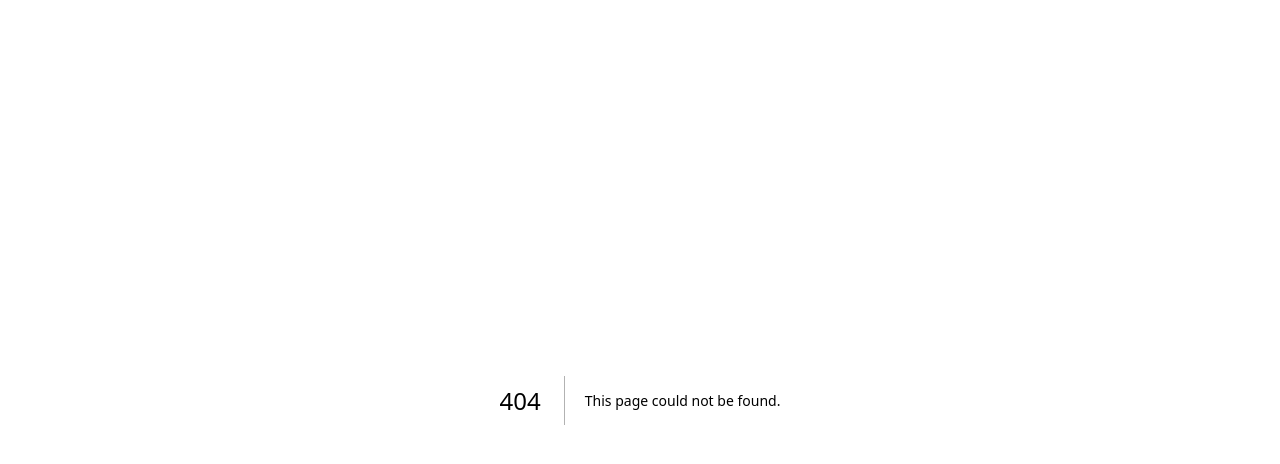
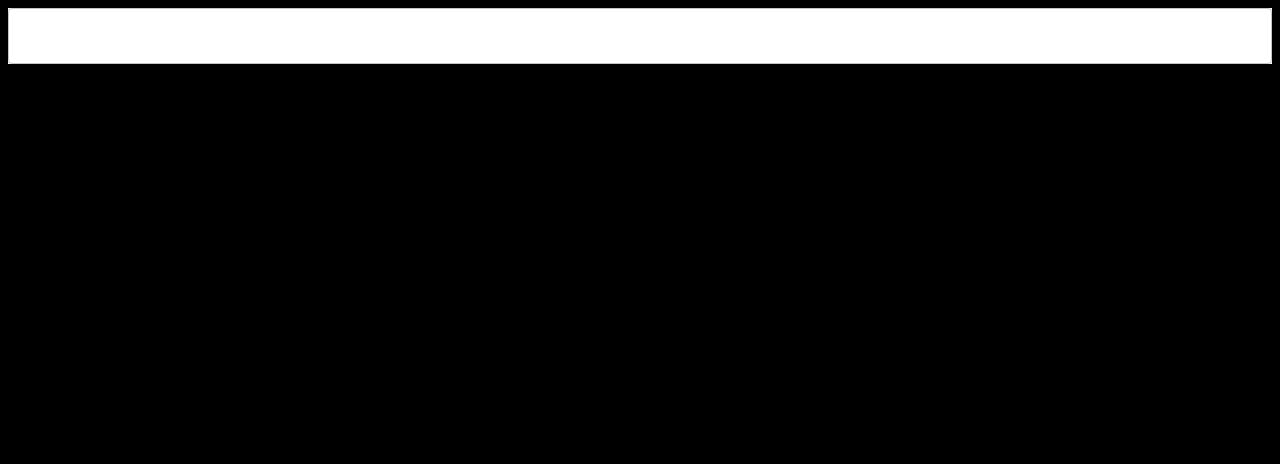
Before and after one commit to Minhminle/MovieApp_Group2, a Next.js app: page /detail/Find in a window 1280 px wide. Before the commit this address had no page. Shown: the top 464 px of the page. Built offline with nearby package versions, Linux system fonts and the light colour scheme.

Commit message:
Add Find

```diff
--- /dev/null
+++ b/pages/detail/Find.tsx
@@ -0,0 +1,67 @@
+import { Box, Button, Chip, Stack, Typography, TextField } from "@mui/material";
+import React, { useState } from "react";
+import { useRouter } from "next/router";
+import useSWR from "swr";
+import axios from "axios";
+import { MovieList } from "@/models/Movie";
+import { ReactElement } from "react";
+
+const Find = () => {
+  const router = useRouter();
+  const [searchQuery, setSearchQuery] = useState("");
+
+  const fetcher = (url: string) =>
+    axios.get(url).then((response) => response.data);
+
+  const { data, isLoading, error } = useSWR<MovieList>(
+    searchQuery ? `/search/movie?query=${searchQuery}` : null,
+    fetcher
+  );
+
+  const handleDetailClick = (movieId: string) => {
+    router.push(`/detail/movie/${movieId}`);
+  };
+
+  const handleSearch = () => {
+    // Trigger a re-fetch when the search button is clicked
+    if (searchQuery) {
+      // SWR will automatically re-fetch with the updated URL
+    }
+  };
+
+  return (
+    <>
+      <Box>
+        <TextField
+          fullWidth
+          id="fullWidth"
+          value={searchQuery}
+          onChange={(e) => setSearchQuery(e.target.value)}
+          sx={{ backgroundColor: "white" }}
+        />
+      </Box>
+
+      {isLoading && <Typography>Loading...</Typography>}
+      {error && <Typography>Error loading data</Typography>}
+
+      {data && (
+        <Stack spacing={2}>
+          {data.results.map((movie) => (
+            <Chip
+              key={movie.id}
+              label={movie.title}
+              onClick={() => handleDetailClick(movie.id)}
+              sx={{ backgroundColor: "white" }}
+            />
+          ))}
+        </Stack>
+      )}
+    </>
+  );
+};
+
+Find.getLayout = function getLayout(page: ReactElement) {
+  return <>{page}</>;
+};
+
+export default Find;
--- a/styles/globals.css
+++ b/styles/globals.css
@@ -1,107 +1,4 @@
-:root {
-  --max-width: 1100px;
-  --border-radius: 12px;
-  --font-mono: ui-monospace, Menlo, Monaco, 'Cascadia Mono', 'Segoe UI Mono',
-    'Roboto Mono', 'Oxygen Mono', 'Ubuntu Monospace', 'Source Code Pro',
-    'Fira Mono', 'Droid Sans Mono', 'Courier New', monospace;
-
-  --foreground-rgb: 0, 0, 0;
-  --background-start-rgb: 214, 219, 220;
-  --background-end-rgb: 255, 255, 255;
-
-  --primary-glow: conic-gradient(
-    from 180deg at 50% 50%,
-    #16abff33 0deg,
-    #0885ff33 55deg,
-    #54d6ff33 120deg,
-    #0071ff33 160deg,
-    transparent 360deg
-  );
-  --secondary-glow: radial-gradient(
-    rgba(255, 255, 255, 1),
-    rgba(255, 255, 255, 0)
-  );
-
-  --tile-start-rgb: 239, 245, 249;
-  --tile-end-rgb: 228, 232, 233;
-  --tile-border: conic-gradient(
-    #00000080,
-    #00000040,
-    #00000030,
-    #00000020,
-    #00000010,
-    #00000010,
-    #00000080
-  );
-
-  --callout-rgb: 238, 240, 241;
-  --callout-border-rgb: 172, 175, 176;
-  --card-rgb: 180, 185, 188;
-  --card-border-rgb: 131, 134, 135;
+body {
+  background-color: #000;
+  color: #fff;
 }
-
-@media (prefers-color-scheme: dark) {
-  :root {
-    --foreground-rgb: 255, 255, 255;
-    --background-start-rgb: 0, 0, 0;
-    --background-end-rgb: 0, 0, 0;
-
-    --primary-glow: radial-gradient(rgba(1, 65, 255, 0.4), rgba(1, 65, 255, 0));
-    --secondary-glow: linear-gradient(
-      to bottom right,
-      rgba(1, 65, 255, 0),
-      rgba(1, 65, 255, 0),
-      rgba(1, 65, 255, 0.3)
-    );
-
-    --tile-start-rgb: 2, 13, 46;
-    --tile-end-rgb: 2, 5, 19;
-    --tile-border: conic-gradient(
-      #ffffff80,
-      #ffffff40,
-      #ffffff30,
-      #ffffff20,
-      #ffffff10,
-      #ffffff10,
-      #ffffff80
-    );
-
-    --callout-rgb: 20, 20, 20;
-    --callout-border-rgb: 108, 108, 108;
-    --card-rgb: 100, 100, 100;
-    --card-border-rgb: 200, 200, 200;
-  }
-}
-
-* {
-  box-sizing: border-box;
-  padding: 0;
-  margin: 0;
-}
-
-html,
-body {
-  max-width: 100vw;
-  overflow-x: hidden;
-}
-
-body {
-  color: rgb(var(--foreground-rgb));
-  background: linear-gradient(
-      to bottom,
-      transparent,
-      rgb(var(--background-end-rgb))
-    )
-    rgb(var(--background-start-rgb));
-}
-
-a {
-  color: inherit;
-  text-decoration: none;
-}
-
-@media (prefers-color-scheme: dark) {
-  html {
-    color-scheme: dark;
-  }
-}
```
